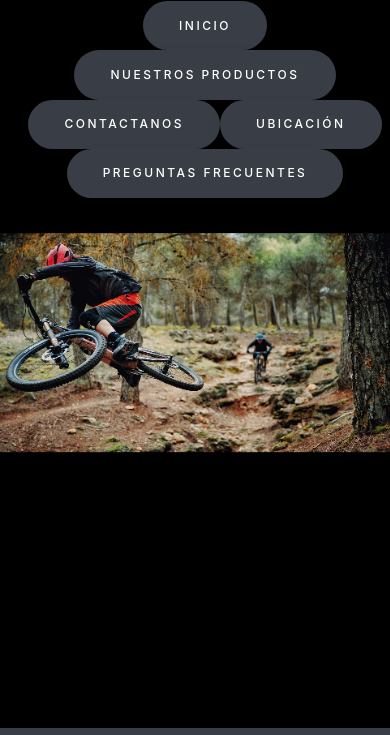
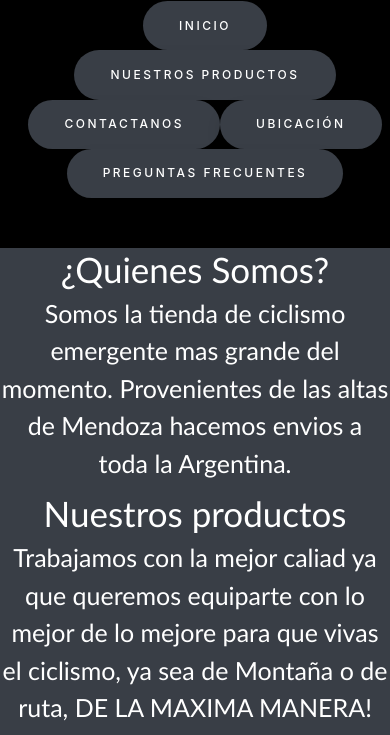
Before and after one commit to gilifranco/Gili-TiendaCiclismo-Sass, a website: page index.html in a window 390 px wide. Shown: the part 100-835 px from the top of the page. Drawn offline with nearby package versions, Linux system fonts and the light colour scheme; files whose address does not match are found by name.

Commit message:
Preentrega tercer final

```diff
--- a/scss/_medias.scss
+++ b/scss/_medias.scss
@@ -4,14 +4,9 @@
 /*Small devices (landscape phones, 576px and up)*/
 
 @media (max-width: 576px){
-.carousel-inner img {
-    width: 100%;
-    max-height: 100%;
-  }
-
-  .carousel-inner {
-    height: 100%;
-  }
+.carousel{
+    display: none;
+}
 }
 @media (max-width: 769px){
     .carousel-inner img {
```
Also changed, not shown: css/style.css.
